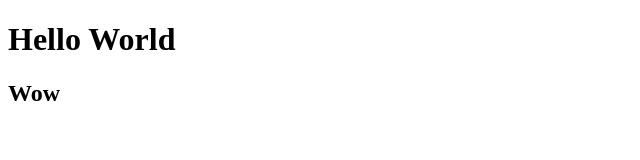
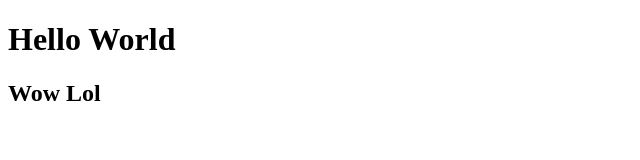
Before and after one commit to mendozzza17/Pruebas, a plain HTML site: page index.html in a window 1280 px wide. Shown: the full height of the page, 0-640 px from the left. Drawn offline with Linux system fonts and the light colour scheme.

```diff
--- a/index.html
+++ b/index.html
@@ -7,6 +7,6 @@
 </head>
 <body>
     <h1>Hello World</h1>
-    <h2>Wow</h2>
+    <h2>Wow Lol</h2>
 </body>
 </html>
```
